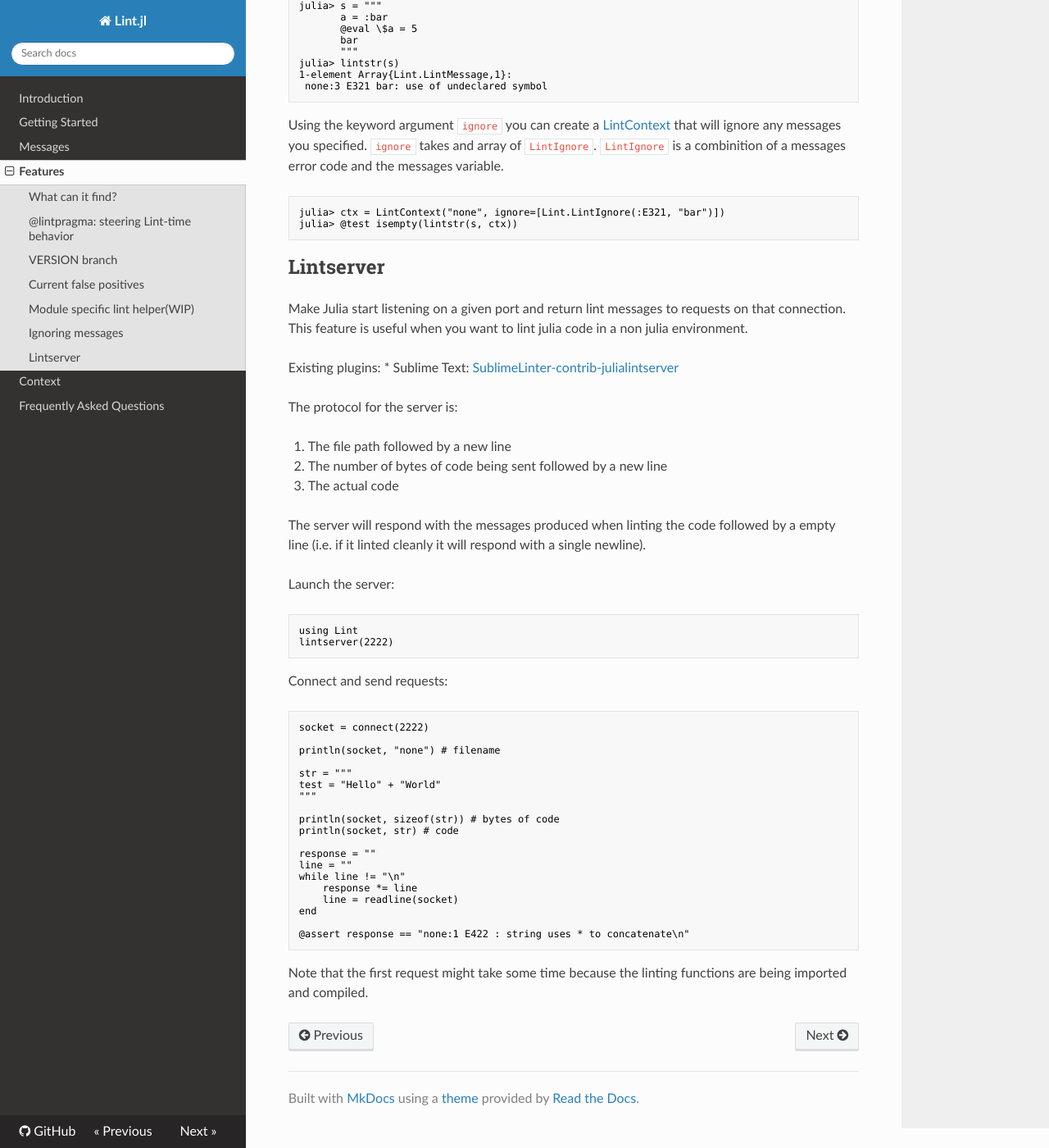
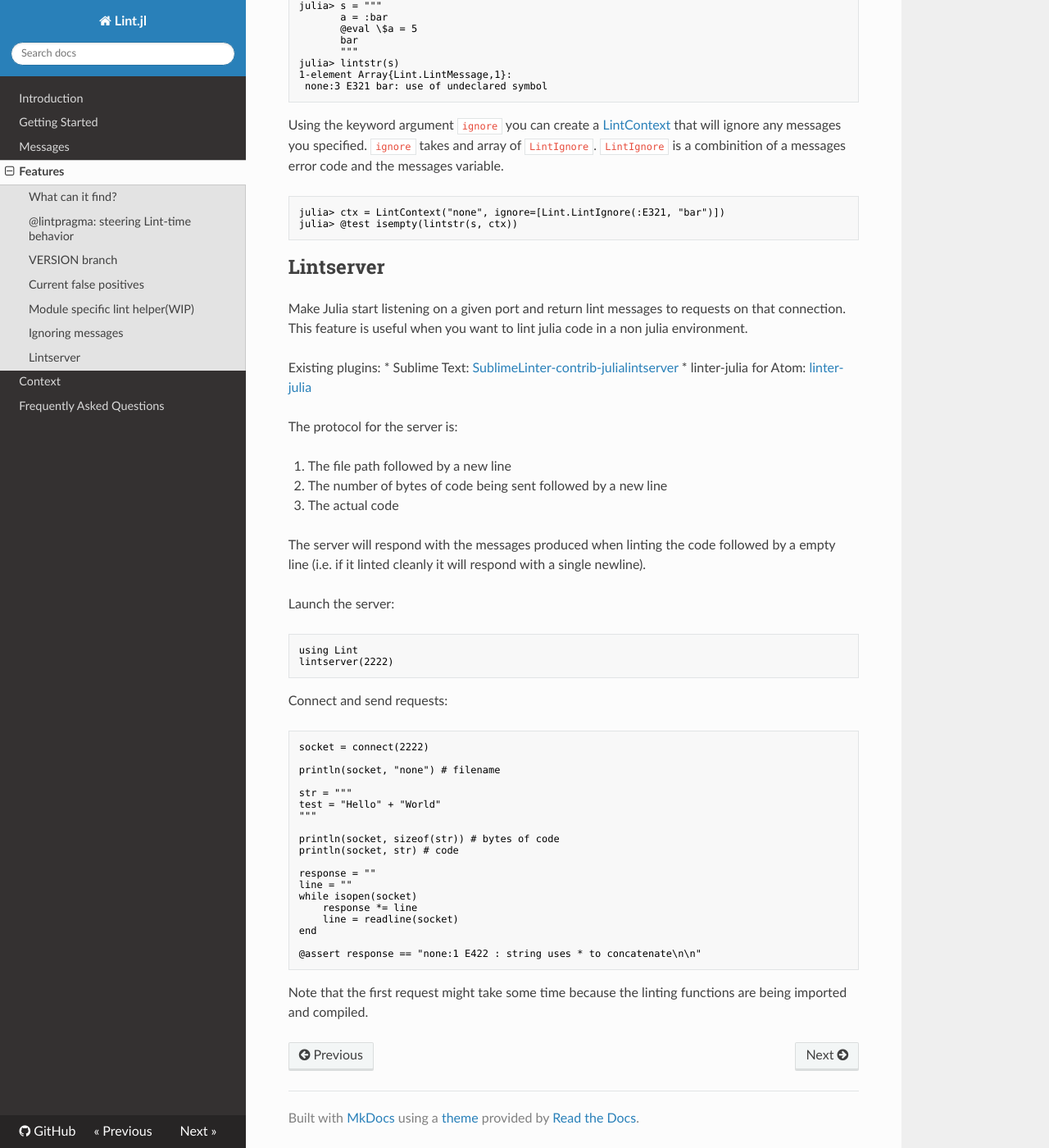
Before and after one commit to tonyhffong/Lint.jl, an MkDocs documentation site: the page built from docs/features.md, in a window 1280 px wide and 1400 px high, scrolled down 4371 px. Shown: the whole window at 82% size. Built offline with MkDocs 1.6.1, drawn with Linux system fonts in a browser that asks for light colours; nearby versions of some CDN libraries; old or Windows-style settings are respelled for this version of MkDocs.

````diff
--- a/docs/features.md
+++ b/docs/features.md
@@ -210,6 +210,7 @@ This feature is useful when you want to lint julia code in a non julia environme
 
 Existing plugins:
  * Sublime Text: [SublimeLinter-contrib-julialintserver](https://github.com/invenia/SublimeLinter-contrib-julialintserver)
+ * linter-julia for Atom: [linter-julia](https://github.com/TeroFrondelius/linter-julia)
 
 The protocol for the server is:
 
@@ -240,12 +241,12 @@ println(socket, str) # code
 
 response = ""
 line = ""
-while line != "\n"
+while isopen(socket)
     response *= line
     line = readline(socket)
 end
 
-@assert response == "none:1 E422 : string uses * to concatenate\n"
+@assert response == "none:1 E422 : string uses * to concatenate\n\n"
 ```
 
 Note that the first request might take some time because the linting functions are being imported and compiled.
````
